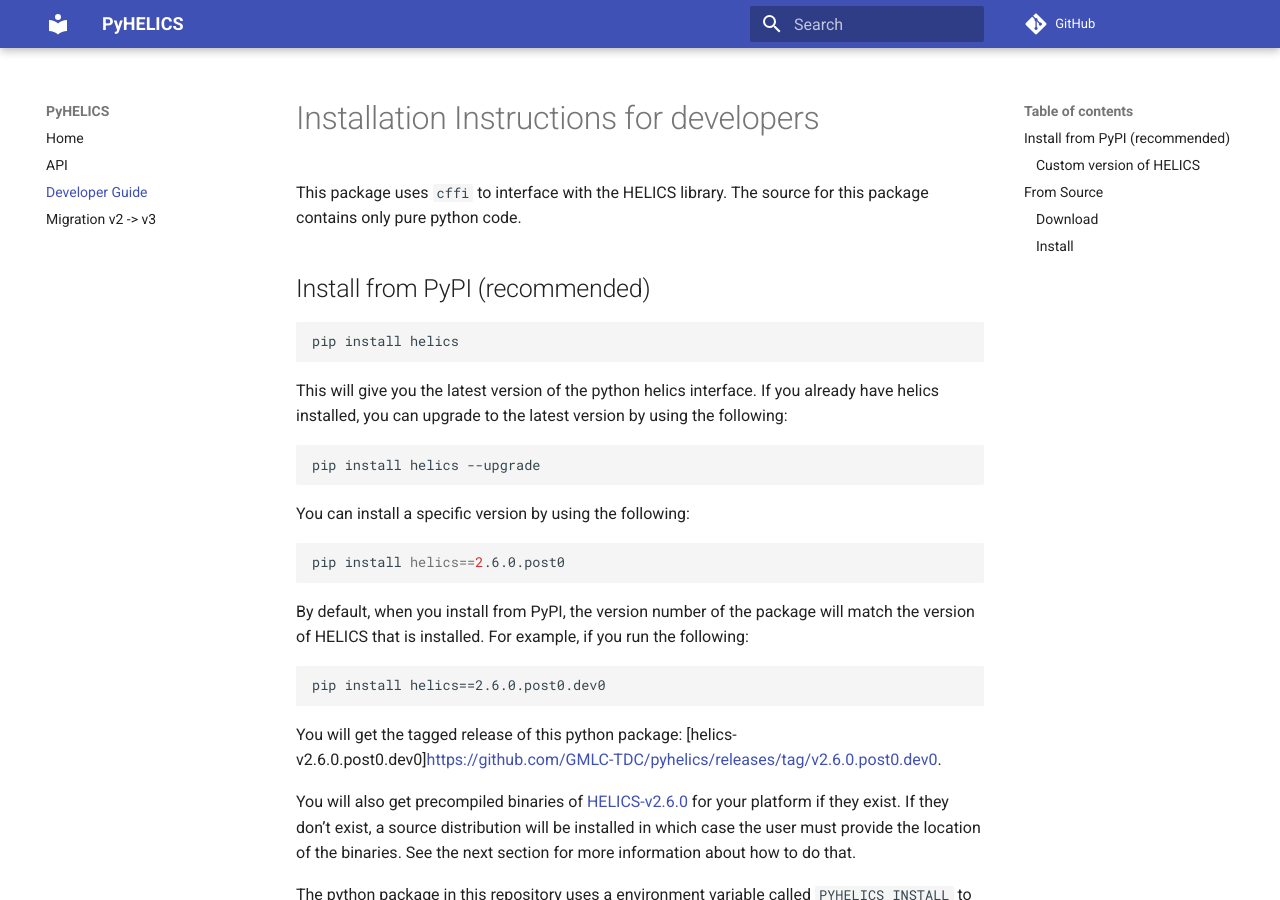
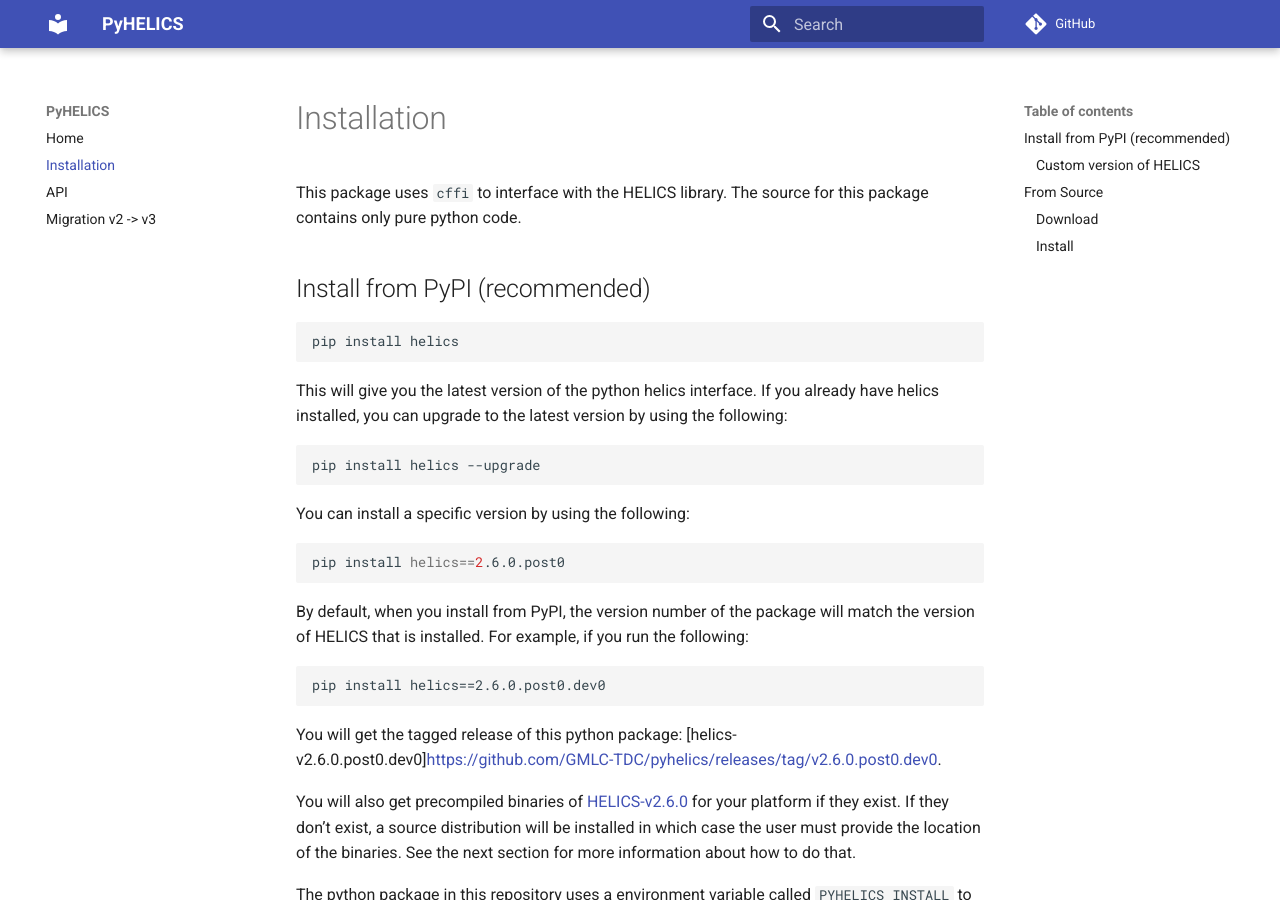
Before and after one commit to GMLC-TDC/pyhelics, an MkDocs documentation site: the page built from docs/installation.md, in a window 1280 px wide and 900 px high. Built offline with MkDocs 1.6.1 and Material for MkDocs 9.7.7, drawn with Linux system fonts in a browser that asks for light colours; comment, search, counter and statistics services are not loaded.

Commit message:
Update documentation

```diff
--- a/docs/installation.md
+++ b/docs/installation.md
@@ -1,4 +1,4 @@
-# Installation Instructions for developers
+# Installation
 
 This package uses `cffi` to interface with the HELICS library.
 The source for this package contains only pure python code.
--- a/mkdocs.yml
+++ b/mkdocs.yml
@@ -5,8 +5,8 @@
 
 nav:
   - Home: index.md
+  - Installation: installation.md
   - API: api/index.md
-  - Developer Guide: installation.md
   - Migration v2 -> v3: migration-helics2-helics3.md
 
 theme:
```
